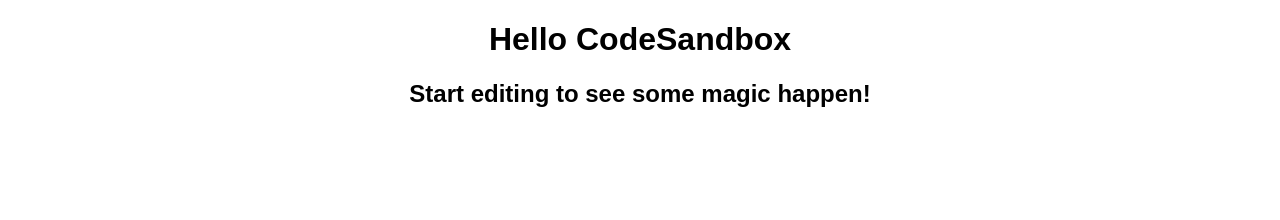
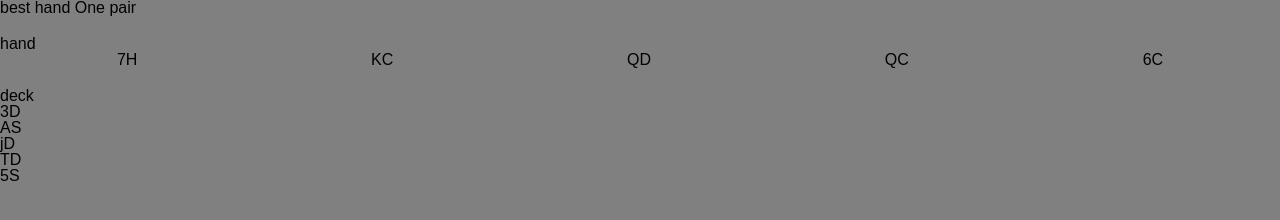
Before and after one commit to IdoJS/PsychicPoker, a React app: page / in a window 1280 px wide. Built offline with nearby package versions, Linux system fonts and the light colour scheme.

Commit message:
add quick ui & bug fix
- manageCards:
if best solution was without taking cards from deck, then you will get undefined instead of empty array

```diff
--- /dev/null
+++ b/src/components/poker/cardView.js
@@ -0,0 +1,43 @@
+import React from "react";
+import PropTypes from "prop-types";
+import constants from "../../utils/constants";
+
+const CardView = props => {
+  const cards = props.cards.map((value, key) => {
+    return (
+      <div
+        key={key}
+        onClick={props.removeCard}
+        className={
+          props.blinkList.indexOf(value) !== -1
+            ? `card_blink_${props.type}`
+            : ""
+        }
+      >
+        <span data-type={props.type}>{value}</span>
+      </div>
+    );
+  });
+
+  return (
+    <div className="card_view">
+      <div>
+        <h3>{props.type}</h3>
+      </div>
+      <div className={`card_view_cards_${props.type}`}>{cards}</div>
+    </div>
+  );
+};
+
+CardView.PropTypes = {
+  cards: PropTypes.array,
+  removeCard: PropTypes.func,
+  type: PropTypes.string,
+  blinkList: PropTypes.string
+};
+
+CardView.defaultProps = {
+  blinkList: []
+};
+
+export default CardView;
--- /dev/null
+++ b/src/components/poker/index.js
@@ -0,0 +1,102 @@
+import React from "react";
+import PropTypes from "prop-types";
+import constants from "../../utils/constants";
+import rankTable from "../../utils/rankTable";
+import { pickRandom } from "../../utils/randomDeck";
+
+import CardView from "./cardView";
+import { manageCards } from "../../logic/manageCards";
+
+class Poker extends React.Component {
+  state = {
+    hand: [],
+    deck: [],
+    handBlink: [],
+    deckBlink: [],
+    bestHand: 15
+  };
+
+  componentWillMount() {
+    this.drawNewCards();
+  }
+
+  render() {
+    return (
+      <div className="pages poker">
+        <div onClick={this.drawNewCards.bind(this)}>
+          best hand {rankTable[this.state.bestHand]}
+        </div>
+        <div>
+          <CardView
+            cards={this.state.hand}
+            blinkList={this.state.handBlink}
+            type="hand"
+            removeCard={this.removeCard.bind(this)}
+          />
+
+          <CardView
+            cards={this.state.deck}
+            blinkList={this.state.deckBlink}
+            type="deck"
+            removeCard={this.removeCard.bind(this)}
+          />
+        </div>
+      </div>
+    );
+  }
+
+  componentDidMount() {
+    const { hand, deck } = this.state;
+    let result = manageCards(hand, deck);
+    let { takeFromDeck, removeFromUser } = result;
+    this.setState({
+      handBlink: removeFromUser,
+      deckBlink: takeFromDeck,
+      bestHand: result.rank
+    });
+  }
+  removeCard(ev) {
+    const value = ev.target.innerText;
+    const type = ev.target.getAttribute("data-type");
+    const { hand, deck } = this.state;
+
+    if (deck.length > 0) {
+      switch (type) {
+        case "hand":
+          // draw from deck
+          let cardFromDeck = deck.shift();
+          // remove from hand
+          let index = hand.indexOf(value);
+          if (index >= 0) {
+            hand[index] = cardFromDeck;
+          }
+          this.setState({
+            hand,
+            deck
+          });
+          break;
+        case "deck":
+          break;
+        default:
+          break;
+      }
+    }
+  }
+  drawNewCards() {
+    const cards = pickRandom(10);
+    const hand = cards.slice(0, 5);
+    const deck = cards.slice(5, 10);
+    const result = manageCards(hand, deck);
+    let { takeFromDeck, removeFromUser } = result;
+    console.log(result, cards);
+    this.setState({
+      handBlink: removeFromUser,
+      deckBlink: takeFromDeck,
+      bestHand: result.rank,
+      hand,
+      deck
+    });
+  }
+}
+
+export default Poker;
--- a/src/index.js
+++ b/src/index.js
@@ -1,13 +1,14 @@
 import React from "react";
 import ReactDOM from "react-dom";
+
+import Poker from "./components/poker/index";
 
 import "./styles.css";
 
 function App() {
   return (
     <div className="App">
-      <h1>Hello CodeSandbox</h1>
-      <h2>Start editing to see some magic happen!</h2>
+      <Poker />
     </div>
   );
 }
--- a/src/logic/bestHand.js
+++ b/src/logic/bestHand.js
@@ -13,7 +13,8 @@
 const findBestHand = (hand = [], deck = []) => {
   let bestResult = {
     rank: 15,
-    highest: 0
+    highest: 0,
+    takeFromDeck: []
   };
   let result;
   bestResult = checkAllPossibleHandType(hand, []);
@@ -23,6 +24,7 @@
     result = checkAllPossibleHandType(hand, replaceFromDeck);
     if (result.rank < bestResult.rank) {
       bestResult = Object.assign({}, result);
+      bestResult.takeFromDeck = replaceFromDeck;
     } else if (result.rank === bestResult.rank) {
       switch (result.rank) {
         case constants.NAME_TO_RANK.STRAIGHT_FLUSH:
@@ -35,18 +37,21 @@
         case constants.NAME_TO_RANK.FULL_HOUSE:
           if (result.highest > bestResult.highest) {
             bestResult = Object.assign({}, result);
+            bestResult.takeFromDeck = replaceFromDeck;
           }
           break;
 
         case constants.NAME_TO_RANK.TWO_PAIR:
           if (result.highPair.value > bestResult.highPair.value) {
             bestResult = Object.assign({}, result);
+            bestResult.takeFromDeck = replaceFromDeck;
           }
           if (
             result.highPair.value === bestResult.highPair.value &&
             result.lowPair.value > bestResult.lowPair.value
           ) {
             bestResult = Object.assign({}, result);
+            bestResult.takeFromDeck = replaceFromDeck;
           }
           break;
         default:
--- /dev/null
+++ b/src/logic/manageCards.js
@@ -0,0 +1,21 @@
+import { findBestHand } from "./bestHand";
+
+const manageCards = (hand = [], deck = []) => {
+  let result = findBestHand(hand, deck);
+
+  let removeFromUser = [];
+
+  for (let i = 0; i < hand.length; i++) {
+    if (result.cards.indexOf(hand[i]) === -1) {
+      removeFromUser.push(hand[i]);
+    }
+  }
+
+  return {
+    removeFromUser,
+    takeFromDeck: result.takeFromDeck || [],
+    rank: result.rank
+  };
+};
+
+export { manageCards };
--- a/src/styles.css
+++ b/src/styles.css
@@ -1,4 +1,137 @@
-.App {
+/* http://meyerweb.com/eric/tools/css/reset/
+   v2.0 | 20110126
+   License: none (public domain)
+*/
+
+html,
+body,
+div,
+span,
+iframe,
+h1,
+h2,
+h3,
+h4,
+h5,
+h6,
+p,
+a,
+em,
+img,
+b,
+ol,
+ul,
+li,
+fieldset,
+form,
+label,
+legend,
+table,
+caption,
+tbody,
+tfoot,
+thead,
+tr,
+th,
+td,
+article,
+aside,
+canvas,
+details,
+embed,
+figure,
+figcaption,
+footer,
+header,
+hgroup,
+menu,
+nav,
+section {
+  margin: 0;
+  padding: 0;
+  border: 0;
+  font-size: 100%;
+  font: inherit;
+  vertical-align: baseline;
+}
+/* HTML5 display-role reset for older browsers */
+article,
+aside,
+details,
+figcaption,
+figure,
+footer,
+header,
+hgroup,
+menu,
+nav,
+section {
+  display: block;
+}
+body {
+  line-height: 1;
+}
+ol,
+ul {
+  list-style: none;
+}
+
+*,
+:before,
+:after {
+  box-sizing: border-box;
+}
+
+html,
+body,
+#root,
+.app {
+  height: 100%;
+}
+body {
+  background-color: gray;
   font-family: sans-serif;
-  text-align: center;
+  size: 16px;
 }
+
+.app {
+  align-self: stretch;
+  display: flex;
+  flex-direction: column;
+}
+
+.pages.poker {
+  display: flex;
+  flex-direction: column;
+  justify-content: space-between;
+}
+
+.card_view {
+  flex-direction: row;
+  margin-top: 20px;
+}
+
+.card_view_cards_hand {
+  display: flex;
+  justify-content: space-around;
+}
+
+.card_view_cards_deck {
+  display: flex;
+  flex-direction: column;
+}
+
+.card_blink_hand {
+  background-color: red;
+  animation: blinker 2s linear infinite;
+}
+
+.card_blink_deck {
+  /* background-color: red; */
+}
+
+@keyframes blinker {
+  50% {
+    opacity: 0;
+  }
+}
--- /dev/null
+++ b/src/utils/randomDeck.js
@@ -0,0 +1,38 @@
+const pickRandom = (numberOfCards = 10) => {
+  const pokerValues = [
+    "A",
+    "2",
+    "3",
+    "4",
+    "5",
+    "6",
+    "7",
+    "8",
+    "9",
+    "T",
+    "j",
+    "Q",
+    "K"
+  ];
+  const pokerSuits = ["C", "D", "H", "S"];
+
+  const deck = {
+    uniqeCardsCheck: {},
+    cards: []
+  };
+
+  while (deck.cards.length < 10) {
+    let value = pokerValues[Math.floor(Math.random() * pokerValues.length)];
+    let suits = pokerSuits[Math.floor(Math.random() * pokerSuits.length)];
+
+    let card = value + suits;
+    if (!deck.cards[card]) {
+      deck.cards[card] = card;
+      deck.cards.push(card);
+    }
+  }
+
+  return deck.cards;
+};
+
+export { pickRandom };
--- /dev/null
+++ b/src/utils/rankTable.js
@@ -0,0 +1,12 @@
+export default {
+  1: "Straight flush",
+  2: "Four of a kind",
+  3: "Full house",
+  4: "Flush",
+  5: "Straight",
+  6: "Three of a kind",
+  7: "Two pair",
+  8: "One pair",
+  9: "High card",
+  15: "Please wait ..."
+};
```
Also changed, not shown: src/__tests__/logic/rules/onePair.test.js (+8 -0 lines), src/__tests__/logic/rules/twoPair.test.js (+1 -0 lines).
